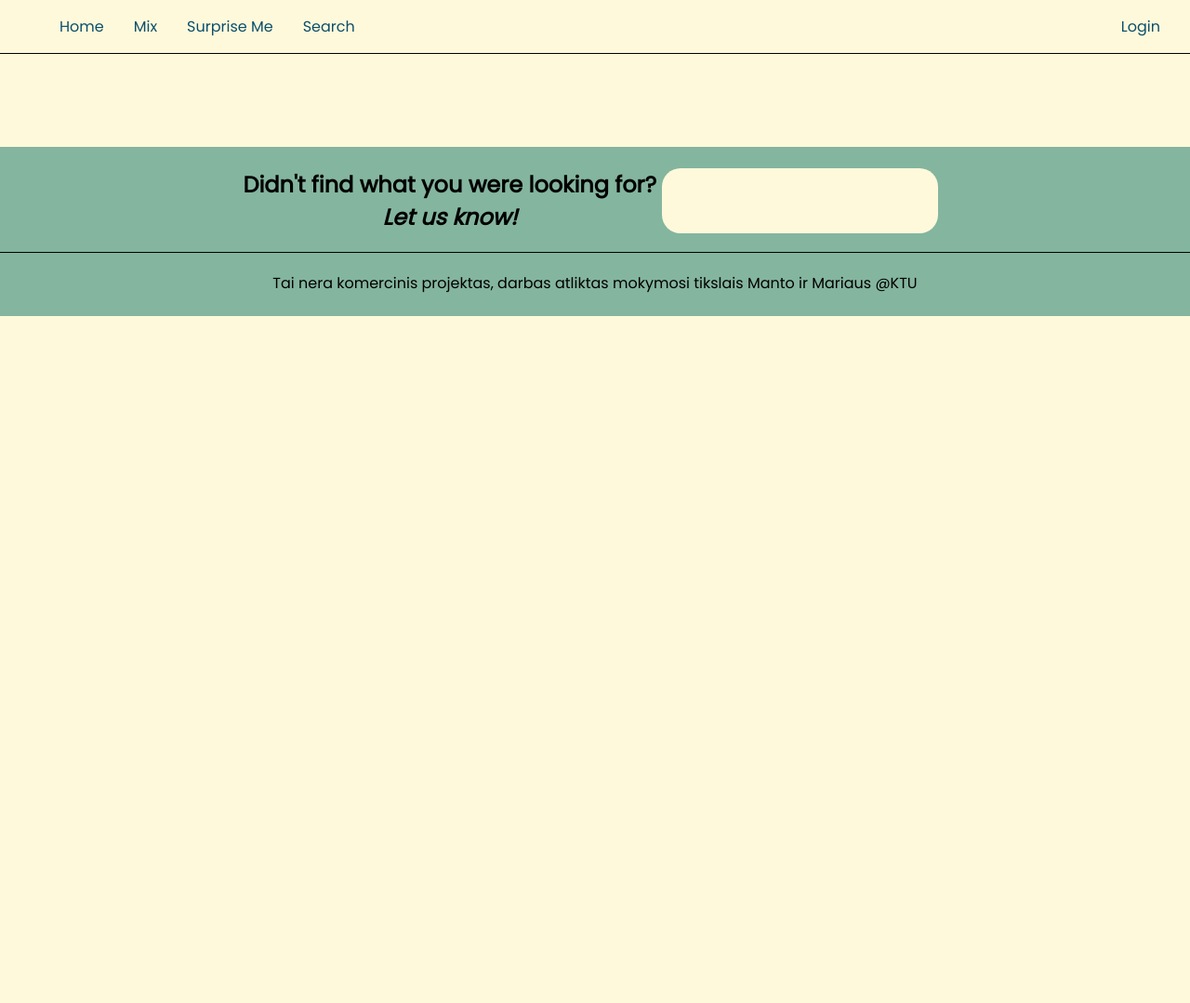
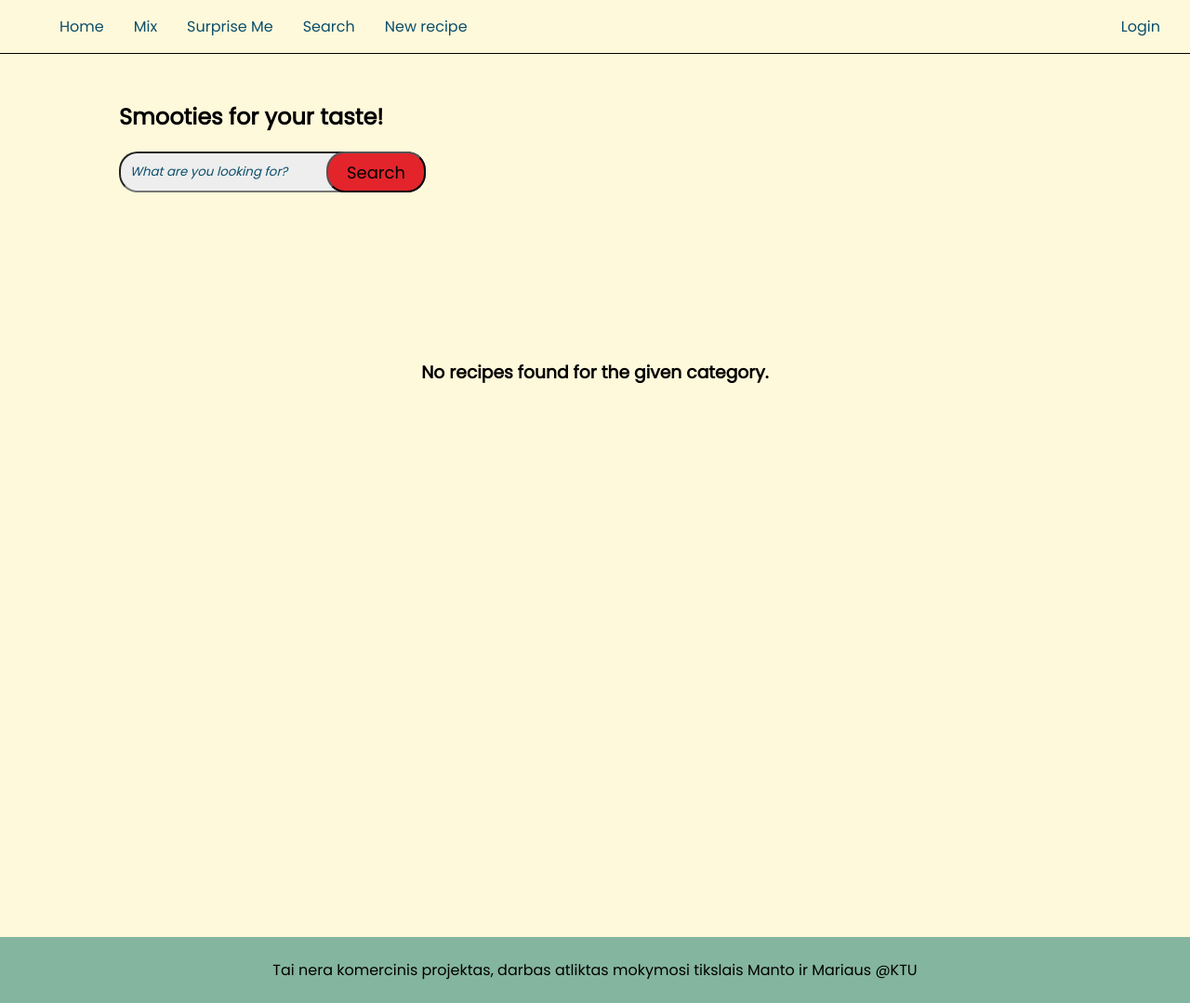
Before and after one commit to martemantas/Mix-Mingle, a PHP site: page /smoothies.php in a window 1280 px wide. Shown: the whole page at 93% size. Before the commit the page ends 340 px from the top, so only its background shows below. Run offline with PHP 8.4, Linux system fonts and the light colour scheme; tables that the repository leaves empty or names only in its code hold one stand-in row (values such as "Sample post").

Commit message:
Added php
Slightly different php in smoothies and protein

```diff
--- a/smoothies.php
+++ b/smoothies.php
@@ -1,37 +1,92 @@
+<?php
+require 'config.php';
+if(!empty($_SESSION["id"])){
+    $sessionID = $_SESSION["id"];
+    $result = mysqli_query($conn, "SELECT * FROM users WHERE user_id = '$sessionID'");
+    $row = mysqli_fetch_assoc($result);
+}
+?>
 <!DOCTYPE html>
 <html lang="en">
 <head>
     <meta charset="UTF-8">
     <meta name="viewport" content="width=device-width, initial-scale=1.0">
     <link rel="stylesheet" href="style.css">
-    <title>Document</title>
+    <link rel="stylesheet" href="https://cdnjs.cloudflare.com/ajax/libs/font-awesome/4.7.0/css/font-awesome.min.css">
+    <title>Mix&Migle</title>
 </head>
 <script src="home.js"></script>
 <body>
-    <nav>
-        <div class="hamburger">
-            <span class="line"></span>
-            <span class="line"></span>
-            <span class="line"></span>
+<?php
+    echo '<nav>';
+        echo '<div class="hamburger">';
+            echo '<span class="line"></span>';
+            echo '<span class="line"></span>';
+            echo '<span class="line"></span>';
+        echo '</div>';
+        echo '<ul>';
+            echo '<li><a href="home.php">Home</a></li>';
+            echo '<li><a href="">Mix</a></li>';
+            echo '<li><a href="">Surprise Me</a></li>';
+            echo '<li><a href="">Search</a></li>';
+            if(!empty($_SESSION["id"]) && $row['role'] == 2 || 3){
+                echo '<li><a href="newRecipe.php">New recipe</a></li>';
+            }
+        echo '</ul>';
+        if(empty($_SESSION["id"])){
+            echo '<li class="login"><a href="login.php">Login</a></li>';
+        }
+        else{
+            echo '<li class="login"><a href="logout.php">Logout</a></li>';
+        }
+    echo '</nav>';
+?>
+    <section>
+        <div class="search-view">
+            <h1>Smooties for your taste!</h1>
+            <form class="searchBar">
+                <input type="text" placeholder="What are you looking for?" required>
+                <button type="submit">Search</button>
+            </form>
+            <div class="drink-cards">
+            <?php
+                $result = mysqli_query($conn, "SELECT * FROM recipe WHERE category = 2");
+                if (mysqli_num_rows($result) > 0) {
+                    while ($row = mysqli_fetch_assoc($result)) {
+                        if (empty($row['picture'])) {
+                            echo '<div class="drink-card smoothie">' . $row['name'] . '</div>';
+                        }
+                        else{
+                            //to do
+                        }
+                    }
+                } else {
+                    echo "<h3 class='search-error'>No recipes found for the given category.</h3>";
+                }
+            ?>
+                <!-- <div class="drink-card alcoholic">Mojito</div> -->
+            </div>
         </div>
-        <ul>
-            <li><a href="home.html">Home</a></li>
-            <li><a href="">Mix</a></li>
-            <li><a href="">Surprise Me</a></li>
-            <li><a href="">Search</a></li>
-        </ul>
-        <li class="login"><a href="login.html">Login</a></li>
-    </nav>
-
+    </section>
     <footer>
-        <div class="contact">
-            <div class="info">
-                <h2>Didn't find what you were looking for?</h2>
-                <h2><i>Let us know!</i></h2>
-            </div>
-            <input type="text">
-        </div>
-        <p>Tai nera komercinis projektas, darbas atliktas mokymosi tikslais Manto ir Mariaus @KTU</p>
+    <?php
+        if(!empty($_SESSION["id"])){
+        echo '<div class="contact">';
+            echo '<div class="info">';
+                echo "<h2>Didn't find what you were looking for?</h2>";
+                echo '<h2><i>Let us know!</i></h2>';
+            echo '</div>';
+            echo '<div class="submit">';
+                echo '<input type="text">';
+                echo '<button>Send</button> ';
+            echo '</div>';
+        echo '</div>';
+        echo '<p>Tai nera komercinis projektas, darbas atliktas mokymosi tikslais Manto ir Mariaus @KTU</p>';
+        }
+        else{
+            echo '<p style="border-top:none">Tai nera komercinis projektas, darbas atliktas mokymosi tikslais Manto ir Mariaus @KTU</p>';
+        }
+    ?>
     </footer>
 </body>
 </html>
--- a/style.css
+++ b/style.css
@@ -124,7 +124,6 @@ section{
     text-align: center;
     width: 200px;
     height: 200px;
-    border: 1px solid var(--third-bg-color);
     color: var(--text-primary-color);
     font-size: 24px;
     transition-duration: 0.3s;
@@ -132,6 +131,15 @@ section{
 }
 .drink-card:hover {
     scale: 1.1;
+}
+.alcoholic{
+    border: 1px solid var(--third-bg-color);
+}
+.protein{
+    border: 1px solid green;
+}
+.smoothie{
+    border: 1px solid green;
 }
 
 /* Search bar */
```
Also changed, not shown: cocktails.php (+4 -3 lines), protein.php (+74 -23 lines).
